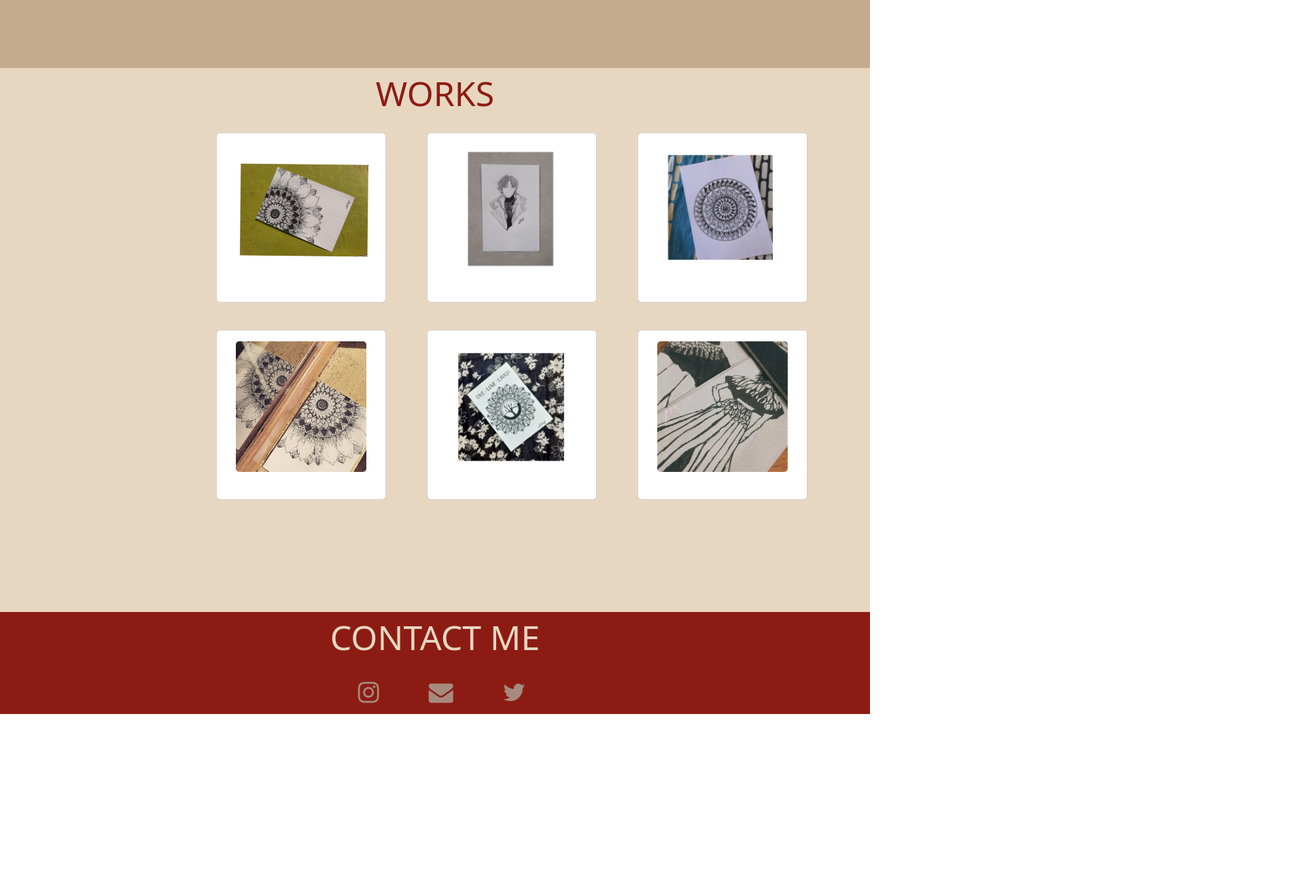
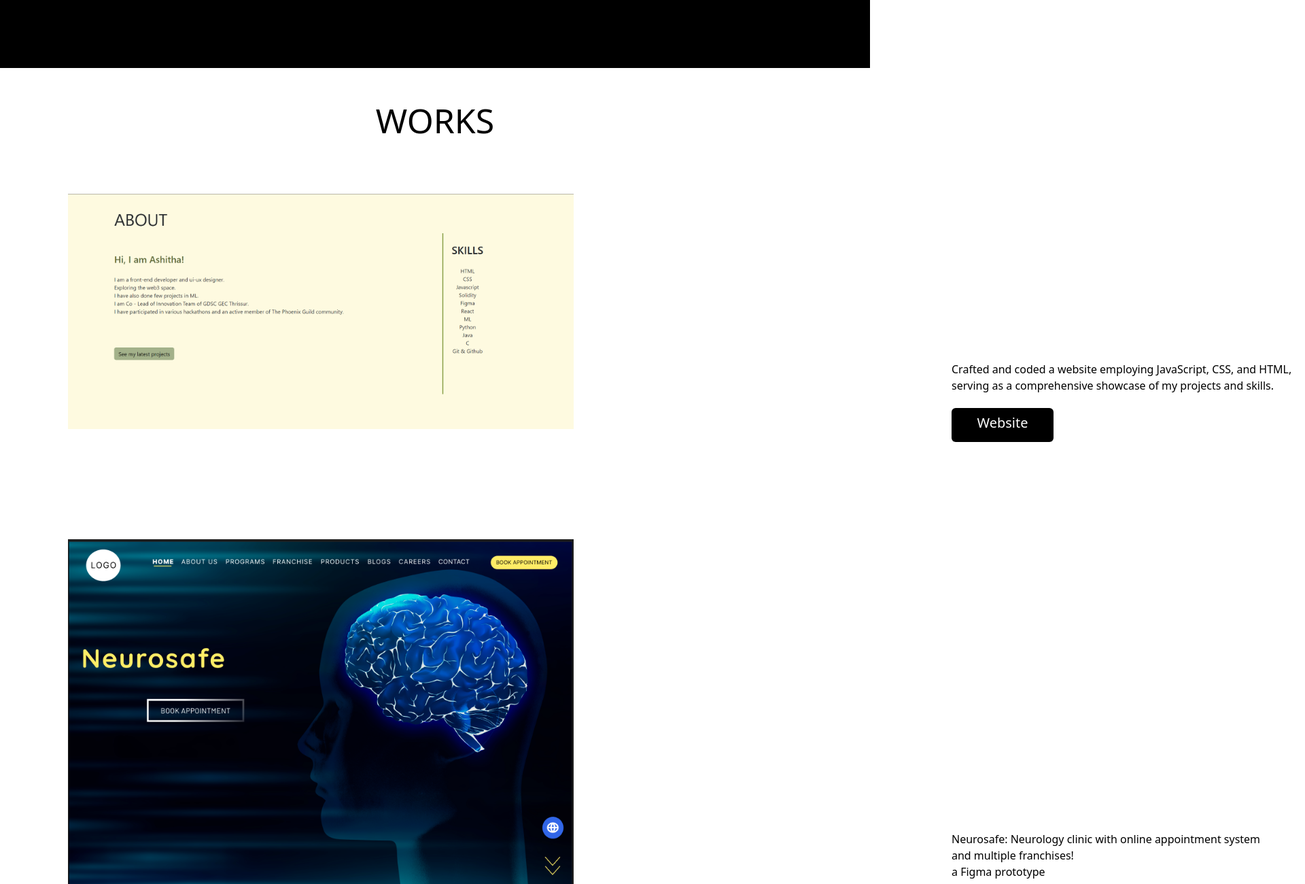
Before and after one commit to ashitha-18/UI-UX, a plain HTML site: page index.html in a window 1280 px wide. Shown: the part 1500-2800 px from the top of the page at 68% size, 1920 px wide, since content can reach past the window. Before the commit the page ends 2550 px from the top, so only its background shows below. Drawn offline with nearby package versions, Linux system fonts and the light colour scheme.

Commit message:
first commit

```diff
--- a/index.html
+++ b/index.html
@@ -17,7 +17,7 @@
 
 
 </head>
-<body style="background-color: #ffffff; color: #a78a7f;">
+<body style="background-color: #ffffff; color: #4b4747;">
 
     <div id="home">
     <div class="bg">
@@ -31,123 +31,121 @@
     </nav>
 
                 <div class="container">
-                    <div class="text-end" style="font-size: 10px;">
-                        <div class="heading">ASYA</div>
-                        <div class="sub">ARTWORKS</div>
+                    <div class="text-center" style="font-size: 10px; position: relative; top: 200px;">
+                        <div class="heading">Hey! I am ASHITHA P R</div>
+                        <div class="sub">UI/UX designer | Frontend developer</div>
                         <div class="line1">
-                        <p>The joy of art comes in sharing it with others</p>
+                            <p>Crafting seamless digital experiences that captivate and delight users</p>
                     </div>
+                    <div class="btn btn" style="background-color: #000000; width: 150px;height: 50px;position: relative; top: 50px;"><a class="link" href="#contact">CONTACT</a></div>
                 </div>
+
                 </div>
             </div>
     </div>
 
     <div id="about">
         <div class="container" style="position: relative; left: 0%; top: 100px;">
-            <div class="text-center" style="font-size: 50px; color: #735751;">ABOUT</div>
+            <div class="text-center" style="font-size: 50px; color: #ffffff;">ABOUT</div>
             <div class="text-center" style="position: relative; top: 70px;">
-            <h1>Hey! I am ASHITHA</h1>
-            <p>
-                Art makes me happy. <br>
-                Exploring new mediums and enjoying what I do.<br>
-                portraits | fashion illustrations | mandalas | fanart | random sketches | and more
+
+            <p class="para">
+                Intrigued by the ever-evolving world of UI/UX design and frontend development, I am an aspiring designer and developer who's passionate about crafting intuitive and visually captivating digital experiences.
+                <br>
+                I'm enthusiastic about delving deeper into this dynamic field, eager to tackle new challenges, and dedicated to staying at the forefront of emerging design and development trends. My goal is to not only meet user needs but to exceed them, leaving a lasting impression.
+
+Let's collaborate and turn ideas into interactive realities, making the digital world a more engaging and user-friendly place. Together, we'll push boundaries and create experiences that resonate.
+
             </p>
-            <div class="btn btn" style="background-color: #e7d7c1; width: 110px;height: 40px;position: relative; top: 50px;"><a class="link" href="#contact">CONTACT</a></div>
+            <div class="btn btn" style="background-color: #acaaaa; width: 150px;height: 50px;position: relative; top: 50px;"><a class="link" href="#contact">CONTACT</a></div>
+
             </div>
         </div>
     </div>
 
     <div id="works">
-        <div class="text-center" style="font-size: 50px;" >
+        <div class="text-center" style="font-size: 50px; position: relative; top: 40px;" >
             WORKS</div>
 
-            <div class="row">
-                <div class="card" style="width: 250px;
-              position: relative;
-              left: 330px;
-              height: 250px;
-              margin-right: 60px;
-              margin-top: 10px;
-              background-color: #ffffff;
-              color: #dad7cd;">
-                <div class="card-body">
-                    <img class="card-img" src="main.jpeg" alt="Fanart - V(BTS)" style="height: 200px; width: 200px;">
+            <div class="row mb-5" >
+
+                <img class="card-img" src="developer.png" alt="developer"
+                style="height: 60%; width: 60%; position: relative; left: 100px; top: 100px;">
+                <div style="position: relative; left: 1400px;">
+                    <p>
+                    Crafted and coded a website employing JavaScript, CSS, and HTML, <br>
+                    serving as a comprehensive showcase of my projects and skills.
+                        </p>
+
+                    <div class="btn btn" style="background-color: #000000; width: 150px;height:
+                    50px;position: relative; top: 5px;"><a class="link" href="https://ashitha-18.github.io/portfolio/index.html">Website</a></div>
+
                 </div>
-              </div>
-              <div class="card" style="width: 250px;
-              position: relative;
-              left: 330px;
-              height: 250px;
-              margin-right: 60px;
-              margin-top: 10px;
-              background-color: #ffffff;
-              color: #dad7cd;">
-                <div class="card-body">
-                    <img class="card-img" src="1.jpeg" alt="Fanart - V(BTS)">
-                </div>
-              </div>
-              <div class="card" style="width: 250px;
-              position: relative;
-              left: 330px;
-              height: 250px;
-              margin-right: 60px;
-              margin-top: 10px;
-              background-color: #ffffff;
-              color: #dad7cd;">
-                <div class="card-body">
-                    <img class="card-img" src="3.jpeg" alt="Fanart - V(BTS)">
-                </div>
-              </div>
-
             </div>
 
-        <div class="row">
-            <div class="card" style="width: 250px;
-            position: relative;
-            left: 330px;
-            height: 250px;
-            margin-right: 60px;
-            margin-top: 40px;
-            background-color: #ffffff;
-            color: #dad7cd;">
-                <div class="card-body">
-                    <img class="card-img" src="44.jpeg" alt="Fanart - V(BTS)">
+            <div class="row mb-5">
+
+                <img class="card-img" src="neurosafe.png" alt="Neurosafe"
+                style="height: 50%; width: 60%; position: relative; left: 100px; top: 100px;">
+                <div style="position: relative; left: 1400px;">
+                    <p>
+                    Neurosafe: Neurology clinic with online appointment system
+                    <br>and multiple franchises!
+                    <br>a Figma prototype
+                    </p>
+
+                    <div class="btn btn" style="background-color: #000000; width: 150px;height:
+                    50px;position: relative; top: 5px;"><a class="link" href="https://www.figma.com/file/0JipgYawvuwjTSgWyIGGno/neurosafe?type=design&node-id=0%3A1&mode=design&t=qacjQpkR8Qw4UVN5-1">Figma</a></div>
                 </div>
-              </div>
-              <div class="card" style="width: 250px;
-              position: relative;
-              left: 330px;
-              height: 250px;
-              margin-right: 60px;
-              margin-top: 40px;
-              background-color: #ffffff;
-              color: #dad7cd;">
-                <div class="card-body">
-                    <img class="card-img" src="5.jpeg" alt="Fanart - V(BTS)">
-                </div>
-              </div>
-              <div class="card" style="width: 250px;
-              position: relative;
-              left: 330px;
-              height: 250px;
-              margin-right: 60px;
-              margin-top: 40px;
-              background-color: #ffffff;
-              color: #dad7cd;">
-                <div class="card-body">
-                    <img class="card-img" src="6.jpeg" alt="Fanart - V(BTS)">
-                </div>
-              </div>
+            </div>
+            <div class="row " style="background-color: #000000;" >
+                <img class="card-img" src="heartbeats.png" alt="Dating App"
+                style="height: 40%; width: 20%; position: relative; left: 100px; top: 100px;">
+                <img class="card-img" src="match.png" alt="Dating App"
+                style="height: 30%; width: 20%; position: relative; left: 100px; top: 100px;">
+                <div style="position: relative; left: 1400px; color: #acaaaa;">
+                    <p>
+                        Heartbeats: Innovative dating app concept visualized through
+                        <br>a Figma prototype.</p>
+                        <div class="btn btn" style="background-color: #5c5c5c;
+                       color: #000000; width: 150px;height:
+                        50px;position: relative; top: 1px;"><a class="link" href="https://www.figma.com/proto/gdlsPuEeLdtbYQblIMNJHZ/heartbeats?type=design&node-id=42-28&t=0TSfTPxjnozRWBBn-1&scaling=scale-down&page-id=0%3A1&starting-point-node-id=42%3A28&mode=design">
+                            Figma</a></div>
+                    </div>
+            </div>
+            <div class="row mb-5" >
+
+                <img class="card-img" src="asya.png" alt="asya"
+                style="height: 50%; width: 50%; position: relative; left: 100px; top: 100px;">
+                <div style="position: relative; left: 1400px;">
+                <p>
+                    Crafted and coded a website employing Bootstrap, CSS, and HTML, <br>
+                    showcasing the artistic side of mine.</p>
+                <div class="btn btn" style="background-color: #000000; width: 150px;height:
+                    50px;position: relative; top: 5px;"><a class="link" href="https://ashitha-18.github.io/Portfolio-Artist/">Website</a></div>
             </div>
             </div>
+            <div class="row">
+
+                    <img class="card-img" src="landingpage.png" alt="Online Shop - Landing Page"
+                    style="height: 50%; width: 50%; position: relative; left: 100px; top: 100px;">
+                    <div style="position: relative; left: 1400px;">
+                        <p>
+                        "Online shop landing page design for seamless <br>e-commerce experiences</p>
+                        <div class="btn btn" style="background-color: #000000; width: 150px;height:
+                        50px;position: relative; top: 5px;"><a class="link" href="#contact">Website</a></div>
+                    </div>
+            </div>
+
+    </div>
 
 
     <div id="contact">
-        <div class="text-center" style="font-size: 50px;" >
+        <div class="text-center" style="font-size: 30px; position: relative; top: 10px;" >
             CONTACT ME
 
-          <div class="text-center">
-            <a class="link2" href="https://instagram.com/ash.ling_18?igshid=ZDdkNTZiNTM=" ><i class="fa fa-instagram" style="font-size:36px"></i></a>
+          <div class="text-center"  style="position: relative; top: 20px;" >
+            <a class="link2" href="#" ><i class="fa fa-instagram" style="font-size:36px"></i></a>
             <a class="link2" href="#" ><i class="fa fa-envelope" style="font-size:36px"></i></a>
             <a class="link2" href="#" ><i class="fa fa-twitter" style="font-size:36px"></i></a>
           </div>
--- a/main.css
+++ b/main.css
@@ -9,14 +9,12 @@ body{
   margin: 0;
 }
 .bg {
-    /* The image used */
-    background-image: url("44.jpeg");
 
-    /* Full height */
+    background-color: #ffffff;
+
+
     height: 100%;
     width: 100%;
-
-    /* Center and scale the image nicely */
     background-position: center;
     background-repeat: no-repeat;
     background-size: cover;
@@ -56,14 +54,16 @@ body{
 }
 .heading{
     font-size: 70px;
-    color: #8c1c13;
+    color: #000000;
 }
 .sub{
     font-size: 50px;
 }
 .line1{
     font-size: 20px;
-    color: #bf4342;
+    color: #979292;
+    position: relative;
+    top: 10px;
 }
 .main{
     width: 70%;
@@ -71,33 +71,38 @@ body{
 }
 #about{
     height: 100vh;
-    background-color: #c6ac8f;
-    color: #8c1c13;
+    background-color: #000000;
+    color: #ffffff;
 }
 
 #works{
-    height: 100vh;
-    background-color: #e7d7c1;
-    color: #8c1c13;
+    height: 450vh;
+    background-color: #ffffff;
+    color: #000000;
 
 }
 
 .link{
     text-decoration: none;
-    color: #bf4342;
+    color: #ffffff;
     font-size: 20px;
 }
 
 #contact{
-    height: 50%;
-    color:#e7d7c1;
-    background-color: #8c1c13;
+    height: 150px;
+    color:#ffffff;
+    background-color: #000000;
 }
 
 .link2{
     text-decoration: none;
-    color: #a78a7f;
+    color: #aaa5a3;
     margin-right: 60px;
     position: relative;
     left: 40px;
 }
+
+.para{
+    font-size: 24px;
+    color: #c2bfbf;
+}
```
Also changed, not shown: dating.png (added), developer.png (added), heartbeats.png (added), match.png (added), neurosafe.png (added), 2 other files.
